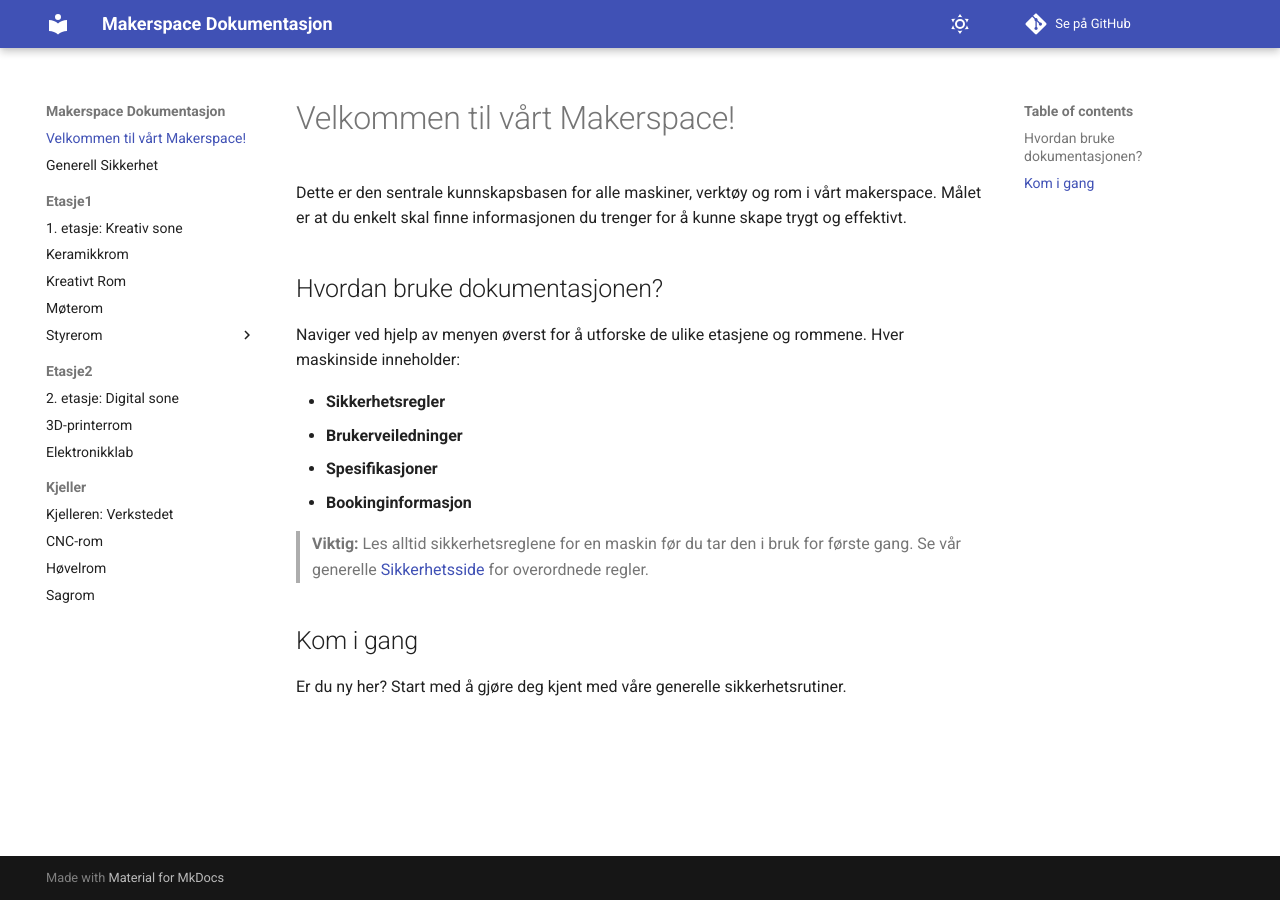
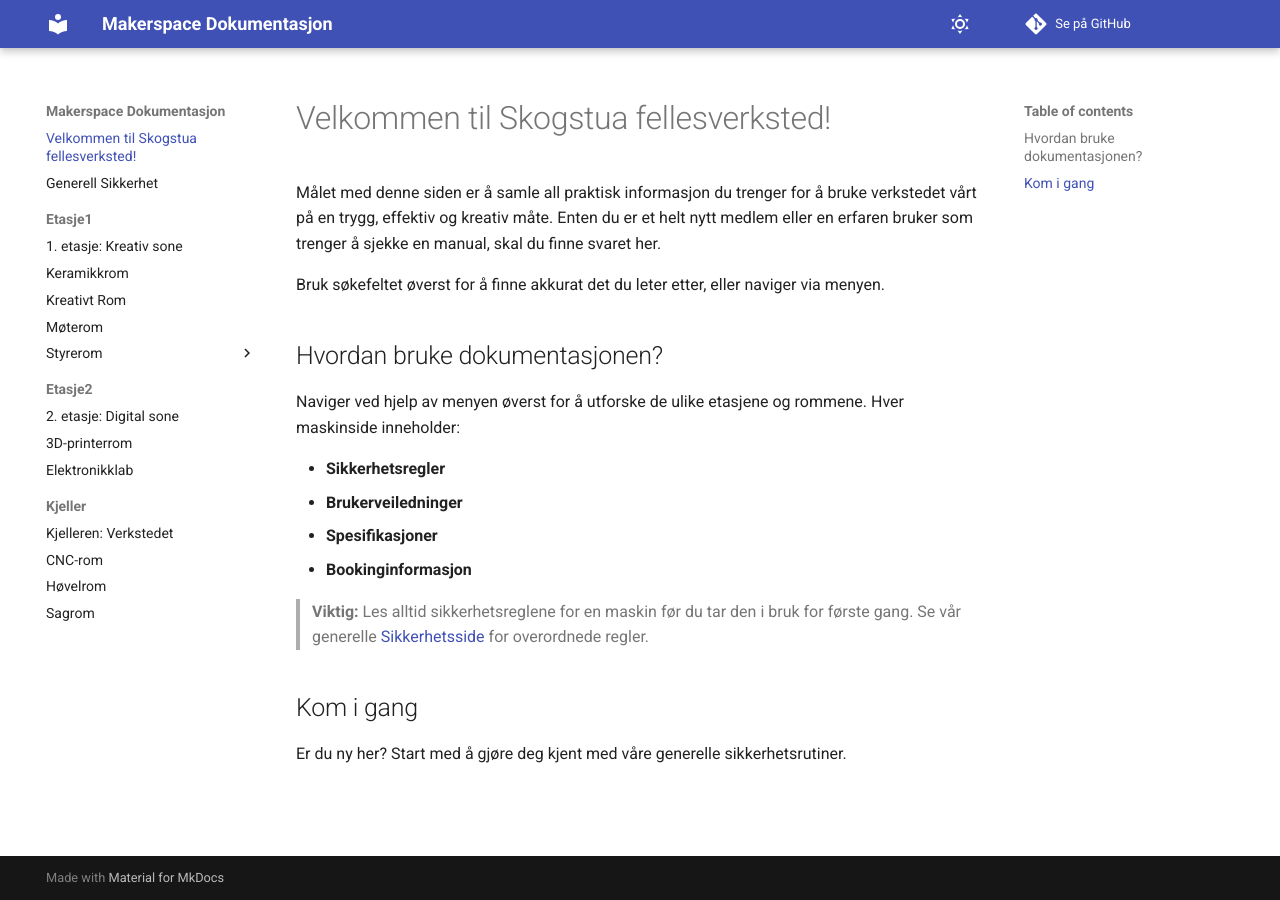
Before and after one commit to Tromsoskapere/mkdocs-skogstua, an MkDocs documentation site: the page built from docs/index.md, in a window 1280 px wide. Built offline with MkDocs 1.6.1 and Material for MkDocs 9.7.7, drawn with Linux system fonts in a browser that asks for light colours; comment, search, counter and statistics services are not loaded.

Commit message:
Update index.md

```diff
--- a/docs/index.md
+++ b/docs/index.md
@@ -1,8 +1,8 @@
-# Velkommen til vårt Makerspace!
+# Velkommen til Skogstua fellesverksted!
 
-Dette er den sentrale kunnskapsbasen for alle maskiner, verktøy og rom i vårt makerspace. Målet er at du enkelt skal finne informasjonen du trenger for å kunne skape trygt og effektivt.
+Målet med denne siden er å samle all praktisk informasjon du trenger for å bruke verkstedet vårt på en trygg, effektiv og kreativ måte. Enten du er et helt nytt medlem eller en erfaren bruker som trenger å sjekke en manual, skal du finne svaret her.
 
-
+Bruk søkefeltet øverst for å finne akkurat det du leter etter, eller naviger via menyen.
 
 ## Hvordan bruke dokumentasjonen?
 
```
